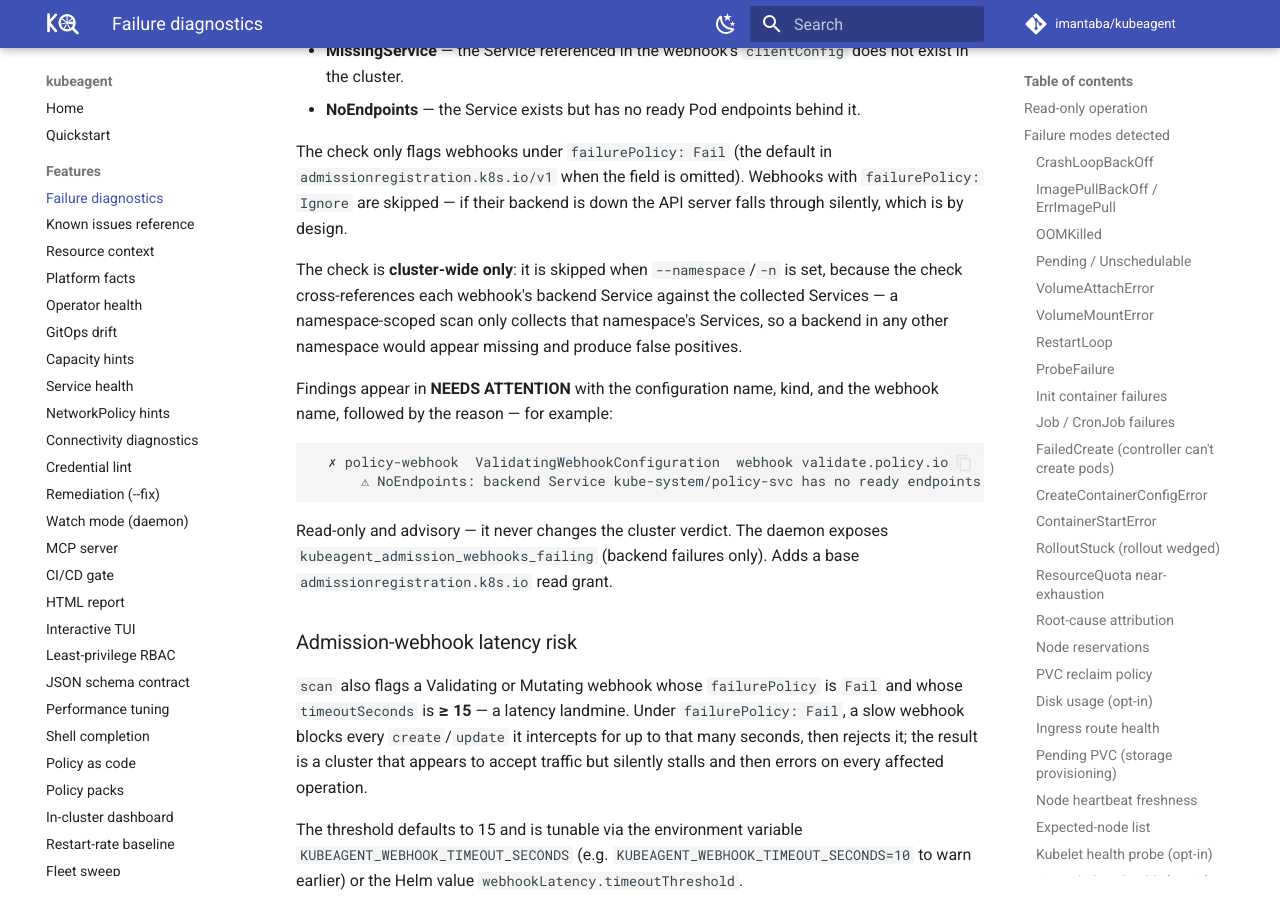
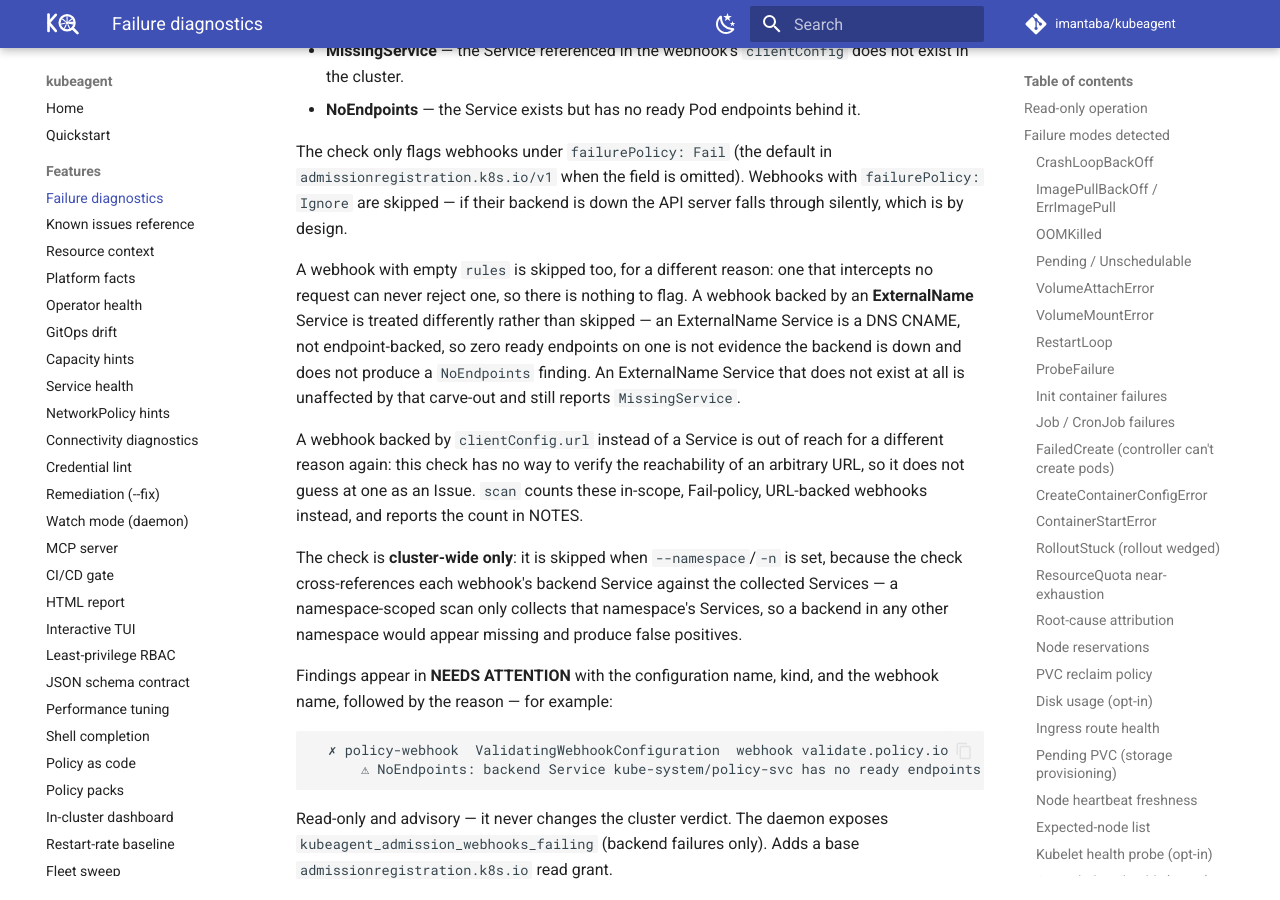
Before and after one commit to imantaba/kubeagent, an MkDocs documentation site: the page built from website/docs/features/diagnostics.md, in a window 1280 px wide and 900 px high, scrolled down 19108 px. Built offline with MkDocs 1.6.1 and Material for MkDocs 9.7.7, drawn with Linux system fonts in a browser that asks for light colours; comment, search, counter and statistics services are not loaded.

Commit message:
docs(diagnostics): document three webhookhealth.go exclusions the failure section left out (CF16)
internal/webhookhealth/webhookhealth.go's Assess has three real
behaviors the Admission-webhook failure section never mentioned,
confirmed by reading Assess directly:

- A webhook with empty `rules` is skipped (`!h.hasRules { continue }`)
  - it intercepts nothing, so it cannot have rejected anything.
- A webhook backed by an ExternalName Service is not flagged
  NoEndpoints on a zero ready-endpoint count: an ExternalName Service
  is a DNS CNAME, not endpoint-backed, so zero is not evidence of a
  down backend. The carve-out is scoped to the found branch only - an
  ExternalName Service that does not exist at all still reports
  MissingService, same as any other missing backend.
- A webhook backed by clientConfig.url instead of a Service is not
  checked at all - Assess's own doc comment says why: "a backend this
  package cannot check the reachability of, so it is disclosed as an
  unchecked count rather than guessed at as an Issue." scan counts
  these in-scope (failsClosed, non-empty Rules) URL-backed webhooks in
  the second return value and reports the count in NOTES
  (printNotes, gated `in.WebhookURLBackends > 0`).

Added three paragraphs between the existing failurePolicy:Ignore
paragraph and the existing cluster-wide-only paragraph. The
cluster-wide-only paragraph (the `-n`/`--namespace` skip and why) was
already present and is untouched here, per the correction on record
that it must not be duplicated.

No Go code, no test, no golden file, no schema move - webhookhealth.go
is untouched; the doc was missing behavior the package already had.

Signed-off-by: imantaba <itn.taba@gmail.com>

```diff
--- a/website/docs/features/diagnostics.md
+++ b/website/docs/features/diagnostics.md
@@ -889,6 +889,20 @@ The check only flags webhooks under `failurePolicy: Fail` (the default in
 `failurePolicy: Ignore` are skipped — if their backend is down the API server
 falls through silently, which is by design.
 
+A webhook with empty `rules` is skipped too, for a different reason: one that
+intercepts no request can never reject one, so there is nothing to flag. A
+webhook backed by an **ExternalName** Service is treated differently rather
+than skipped — an ExternalName Service is a DNS CNAME, not endpoint-backed, so
+zero ready endpoints on one is not evidence the backend is down and does not
+produce a `NoEndpoints` finding. An ExternalName Service that does not exist
+at all is unaffected by that carve-out and still reports `MissingService`.
+
+A webhook backed by `clientConfig.url` instead of a Service is out of reach
+for a different reason again: this check has no way to verify the
+reachability of an arbitrary URL, so it does not guess at one as an Issue.
+`scan` counts these in-scope, Fail-policy, URL-backed webhooks instead, and
+reports the count in NOTES.
+
 The check is **cluster-wide only**: it is skipped when `--namespace`/`-n` is
 set, because the check cross-references each webhook's backend Service against
 the collected Services — a namespace-scoped scan only collects that namespace's
```
